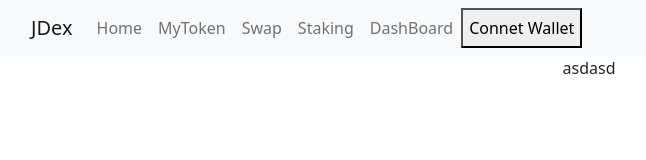
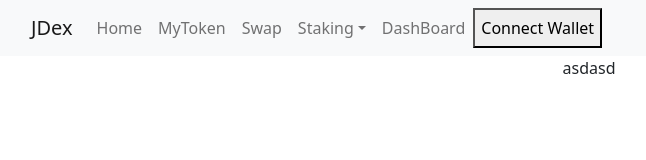
Before and after one commit to yu-uj/JDEX, a React (Create React App) app in the folder client/: page / in a window 1280 px wide. Shown: the top 160 px of the page, without its empty margins (51-697 px from the left). Built offline with nearby package versions, Linux system fonts and the light colour scheme.

Commit message:
already frontend

```diff
--- a/client/src/components/Navbar.js
+++ b/client/src/components/Navbar.js
@@ -1,12 +1,12 @@
-import { Navbar, Nav, Container, Button } from 'react-bootstrap';
+import { Navbar, Nav, Container, Button, NavDropdown } from 'react-bootstrap';
 import { Link } from "react-router-dom";
 import React, { useState, Component } from "react";
 import Modal from 'react-modal';
 
 function Navigation() {
 	const [modalIsOpen, setModalIsOpen] = useState(false);
-	const [cw, setCw] = useState("Connet Wallet")
-	const [ctk, setCtk] = useState("Connet to Kaikas")
+	const [cw, setCw] = useState("Connect Wallet")
+	const [ctk, setCtk] = useState("Connect to Kaikas")
 	const [account, setAccount] = useState('');
 
 	const connectWallet = async () => {
@@ -35,7 +35,11 @@ function Navigation() {
 						<Nav.Link as={Link} to="/">Home</Nav.Link>
 						<Nav.Link as={Link} to="/mytoken">MyToken</Nav.Link>
 						<Nav.Link as={Link} to="/swap">Swap</Nav.Link>
-						<Nav.Link as={Link} to="/staking">Staking</Nav.Link>
+						{/* <Nav.Link as={Link} to="/staking">Staking</Nav.Link> */}
+						<NavDropdown title="Staking" id="navbarScrollingDropdown">
+							<NavDropdown.Item as={Link} to="/staking">Single</NavDropdown.Item>
+							<NavDropdown.Item as={Link} to="/staking">Pair</NavDropdown.Item>
+						</NavDropdown>
 						<Nav.Link as={Link} to="/dashboard">DashBoard</Nav.Link>
 						<button onClick={() => setModalIsOpen(true)}>{cw}</button>
 						<Modal isOpen={modalIsOpen} onRequestClose={() => setModalIsOpen(false)}>
```
Also changed, not shown: client/src/pages/Staking.js (line endings or trailing spaces), 1 other file (tests, documents, lock files or other folders).
